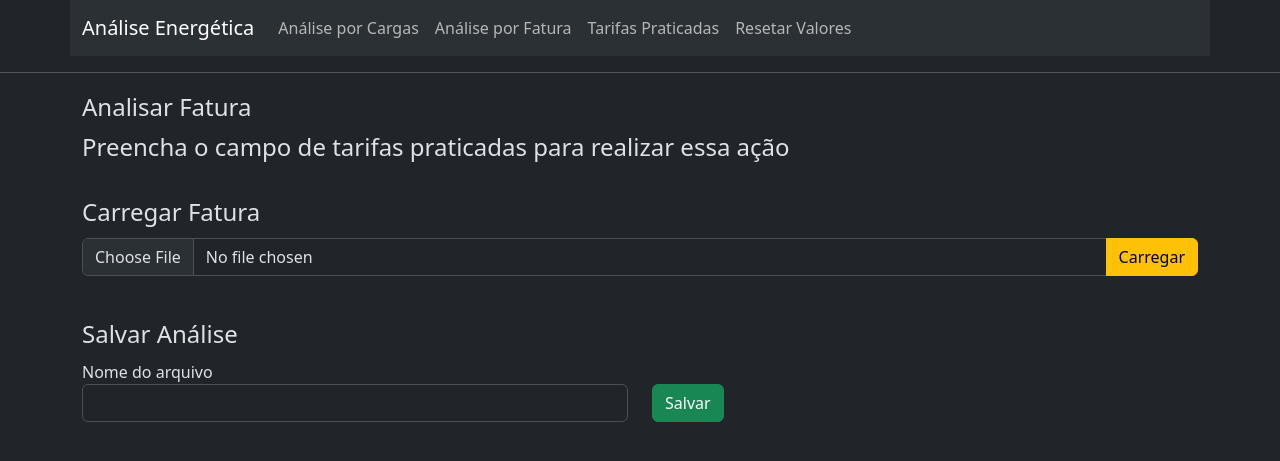
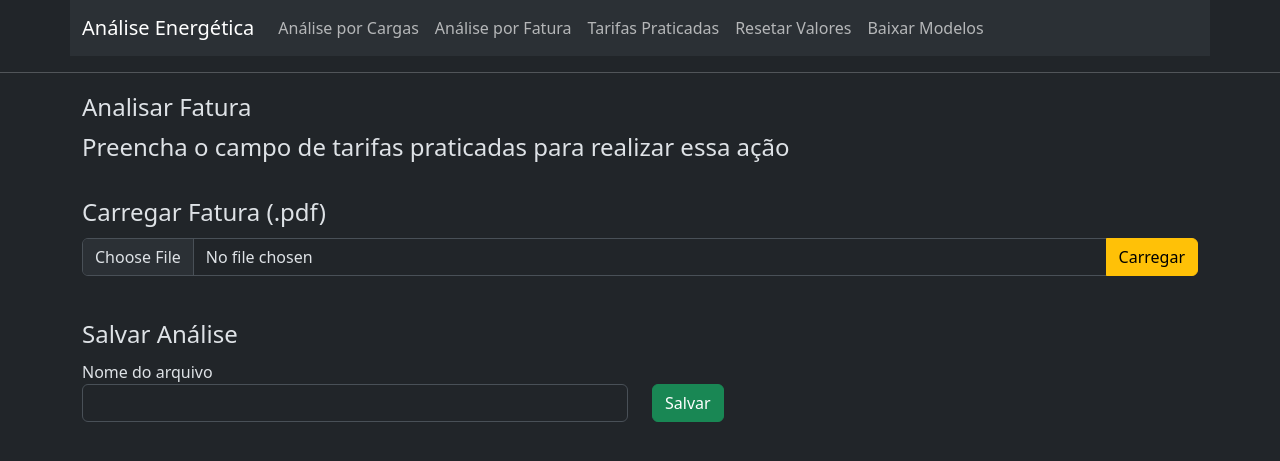
Before and after one commit to Rodrigo-SE03/tcc, a Flask app: template templates/faturas.html in a window 1280 px wide. Shown: the top 461 px of the page. Run offline with Flask 3, Linux system fonts and the light colour scheme; the template is opened without the code that fills it: values that come from a table or form of the project are taken from there, others are empty.

Commit message:
Opção para baixar modelos

```diff
--- a/cargas_dir/planilha_cargas.py
+++ b/cargas_dir/planilha_cargas.py
@@ -351,11 +351,12 @@
     chart.set_x_axis(
     {
         "interval_unit": 60,
-        "num_format": "h"
+        "num_format": "h",
+        'name':'Tempo - horas'
     })
     chart.set_y_axis({'name':'Potência - kW'})
     chart.set_size({'width': 860, 'height': 300})
-    chart.set_legend({'position': 'bottom'})
+    chart.set_legend({'none': True})
     chart.set_title({'name':'Perfil de Consumo'})
     if categoria == "Branca":
         worksheet.insert_chart('H9', chart)
--- a/main.py
+++ b/main.py
@@ -44,7 +44,8 @@
 #Exclusão de arquivos
 def limpar_pasta(folder):
     for file in os.listdir(folder):
-        os.remove(f'{folder}/{file}')
+        if 'modelo' not in file:
+            os.remove(f'{folder}/{file}')
 #--------------------------------------------------------------------------------------------------------
 
 def allowed_file(filename,extension):
@@ -300,8 +301,10 @@
     nome = f'{nome_arquivo}.xlsx'
     if download_flag == 'Cargas':
         planilha_cargas.criar_planilha(cargas=cargas_dict,tarifas_dict=tarifas_dict,grupo=grupo,nome=nome,folder=os.path.join(app.root_path,UPLOAD_FOLDER),h_p=h_p,dias=dias)
+    elif download_flag == 'Fatura':
+        planilha_fatura.criar_planilha(fatura_dict=fatura_dict,nome=nome,folder=os.path.join(app.root_path,UPLOAD_FOLDER))
     else:
-        planilha_fatura.criar_planilha(fatura_dict=fatura_dict,nome=nome,folder=os.path.join(app.root_path,UPLOAD_FOLDER))
+        nome = nome = f'{nome_arquivo}.zip'
     uploads = os.path.join(app.root_path, app.config['UPLOAD_FOLDER'])
     return send_from_directory(directory=uploads, path=nome)
 #--------------------------------------------------------------------------------------------------------
@@ -356,6 +359,16 @@
     return app.redirect(url_for('home'))
 #--------------------------------------------------------------------------------------------------------
 
+#Função para baixar os modelos
+@app.route("/modelos")
+def modelos():
+    global nome_arquivo
+    global download_flag
+    download_flag = 'Modelos'
+    nome_arquivo = 'modelos'
+    limpar_pasta(folder=os.path.join(app.root_path,UPLOAD_FOLDER))
+    return app.redirect(url_for("download"))
+#--------------------------------------------------------------------------------------------------------
 
 if __name__ == '__main__':
     app.run(debug=True)
--- a/templates/Elements/grupoa.html
+++ b/templates/Elements/grupoa.html
@@ -163,7 +163,7 @@
     </form>
 
     <div class = 'mt-4'>
-        <legend>Carregar Tarifas</legend>
+        <legend>Carregar Tarifas (.xlsx)</legend>
         <form method="POST" enctype = "multipart/form-data" >
             <div class="input-group mb-3">
                 <input class="form-control" id="inputGroupFile02" style="visibility: visible;" type=file name=file>
--- a/templates/Elements/grupob.html
+++ b/templates/Elements/grupob.html
@@ -84,7 +84,7 @@
     </form>
 
     <div class = 'mt-4'>
-        <legend>Carregar Tarifas</legend>
+        <legend>Carregar Tarifas (.xlsx)</legend>
         <form method="POST" enctype = "multipart/form-data" >
             <div class="input-group mb-3">
                 <input class="form-control" id="inputGroupFile02" style="visibility: visible;" type=file name=file>
--- a/templates/Elements/navbar.html
+++ b/templates/Elements/navbar.html
@@ -19,6 +19,9 @@
             </li>
             <li class="nav-item">
               <a class="nav-link btn btn-danger" onclick="confirmar()">Resetar Valores</a>
+            </li>
+            <li class="nav-item">
+              <a class="nav-link btn btn-success" onclick="baixar()">Baixar Modelos</a>
           </li>
         </ul>
       </div>
@@ -32,5 +35,8 @@
       window.location.href = "{{ url_for('reset') }}";
     }
   }
+  function baixar(){
+    window.location.href = "{{ url_for('modelos') }}";
+  }
 </script>
 {% endblock %}
--- a/templates/cargas.html
+++ b/templates/cargas.html
@@ -157,7 +157,7 @@
     {% include 'Elements/table.html' %}
 
     <div class = 'pt-2 pb-5'>
-        <legend>Carregar Cargas</legend>
+        <legend>Carregar Cargas (.xlsx)</legend>
         <form method="POST" enctype = "multipart/form-data" >
             <div class="input-group mb-3">
                 <input class="form-control" id="inputGroupFile02" style="visibility: visible;" type=file name=file>
--- a/templates/faturas.html
+++ b/templates/faturas.html
@@ -35,7 +35,7 @@
 {% if dem_c != 0 %}
 
 <div class = 'pt-4 pb-4'>
-    <legend>Carregar Fatura</legend>
+    <legend>Carregar Fatura (.pdf)</legend>
     <form method="POST" enctype = "multipart/form-data" >
         <div class="input-group mb-3">
             <input class="form-control" id="inputGroupFile02" style="visibility: visible;" type=file name=file>
```
Also changed, not shown: 2 other files.
